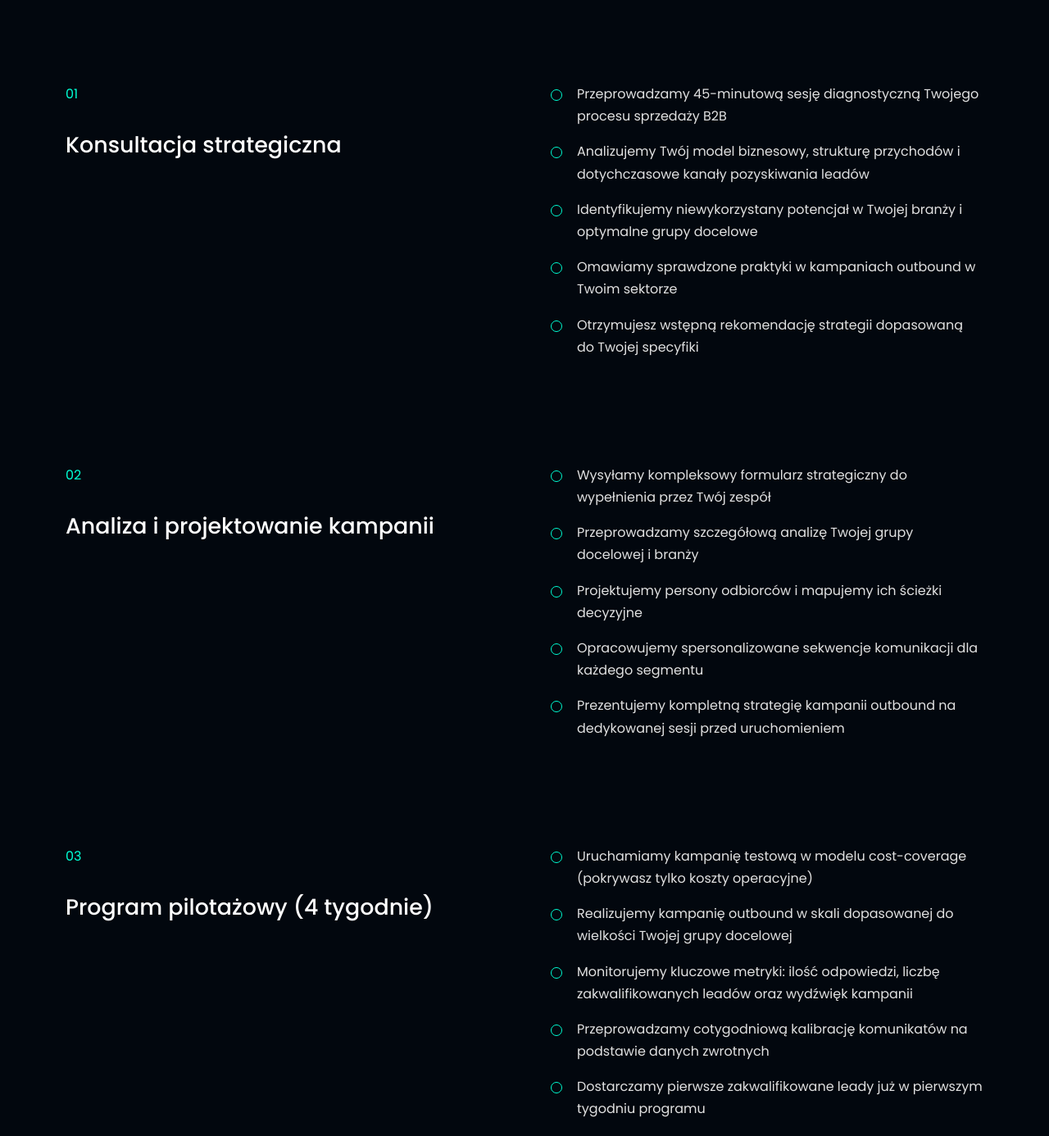
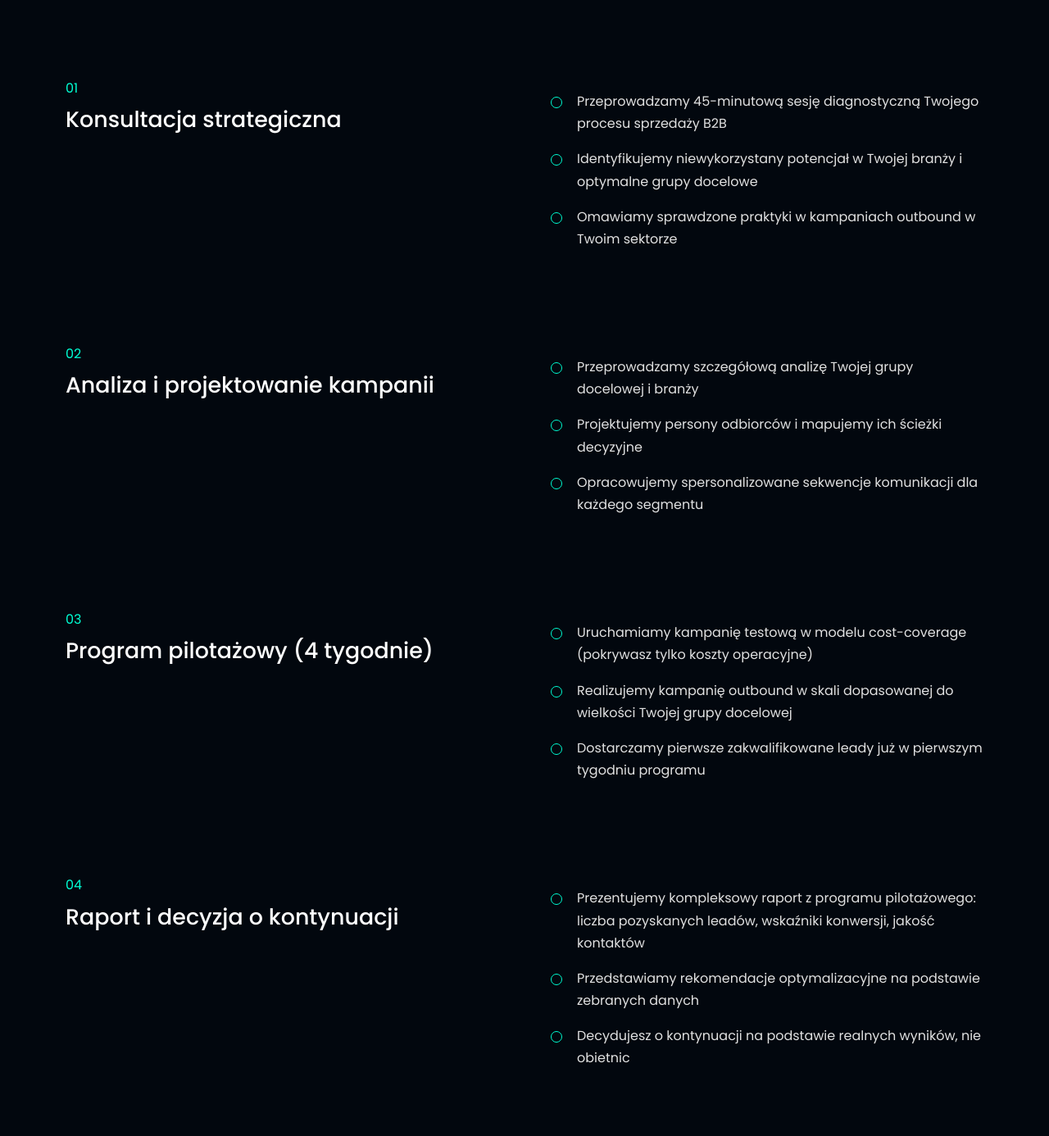
Before and after one commit to roszczypalam/uneedev-website, an Eleventy site: page src/index.njk in a window 1280 px wide. Shown: the part 1943-3329 px from the top of the page at 82% size. Built offline with nearby package versions, Linux system fonts and the light colour scheme; Eleventy itself is replaced by a stand-in of ours; files that its build step writes are made by us from their sources; what eleventy-plugin-code-style-hooks, node-html-parser would draw is missing.

```diff
--- a/src/assets/sass/base/colors.scss
+++ b/src/assets/sass/base/colors.scss
@@ -12,7 +12,7 @@
     --color-text: #4a627e;
     --color-border: #63768587;
 }
-
+/*
 @media (prefers-color-scheme:dark) {
     :root {
     --color-dark-1: #fdfdfd;
@@ -29,7 +29,7 @@
       filter: grayscale(100%) invert(0.95) brightness(300%) contrast(154%)
     }
 }
-
+*/
   .bg-light-1 {
     background-color: var(--color-light-1)
   }
--- a/src/includes/sections/offer.njk
+++ b/src/includes/sections/offer.njk
@@ -2,12 +2,12 @@
   <div class="container">
       <div class="row g-5">
       <div class="col-md-6">
-        <h2 class="h1 mt-3 color-light split-chars">
+        <h2 class="xl mt-3 color-light split-chars">
           Proces współpracy
         </h2>
       </div>
       <div class="col-md-6">
-        <p class="color-light split-chars">
+        <p class="color-light medium split-chars">
          Wierzymy w partnerstwo oparte na wynikach - <b>zacznij od programu pilotażowego bez ryzyka finansowego</b>
         </p>
       </div>
@@ -16,8 +16,8 @@
     <div class="offer-card">
     <div class="row g-5">
       <div class="col-md-6">
-        <p class="fade-in color-accent-1">01</p>
-        <h3 class="h2 color-light split-chars">
+        <p class="my-0 fade-in color-accent-1">01</p>
+        <h3 class="mt-2 h2 color-light split-chars">
           Konsultacja strategiczna
         </h3>
       </div>
@@ -27,16 +27,10 @@
             Przeprowadzamy 45-minutową sesję diagnostyczną Twojego procesu sprzedaży B2B
           </li>
           <li class="color-gray fade-in">
-            Analizujemy Twój model biznesowy, strukturę przychodów i dotychczasowe kanały pozyskiwania leadów
-          </li>
-          <li class="color-gray fade-in">
             Identyfikujemy niewykorzystany potencjał w Twojej branży i optymalne grupy docelowe
           </li>
           <li class="color-gray fade-in">
             Omawiamy sprawdzone praktyki w kampaniach outbound w Twoim sektorze
-          </li>
-          <li class="color-gray fade-in">
-            Otrzymujesz wstępną rekomendację strategii dopasowaną do Twojej specyfiki
           </li>
         </ul>
       </div>
@@ -46,16 +40,13 @@
     <div class="offer-card">
     <div class="row g-5">
       <div class="col-md-6">
-        <p class="fade-in color-accent-1">02</p>
-        <h3 class="h2 color-light split-chars">
+        <p class="my-0 fade-in color-accent-1">02</p>
+        <h3 class="mt-2 h2 color-light split-chars">
           Analiza i projektowanie kampanii
         </h3>
       </div>
       <div class="col-md-6">
         <ul class="ud-list">
-          <li class="color-gray fade-in">
-            Wysyłamy kompleksowy formularz strategiczny do wypełnienia przez Twój zespół
-          </li>
           <li class="color-gray fade-in">
             Przeprowadzamy szczegółową analizę Twojej grupy docelowej i branży
           </li>
@@ -65,9 +56,6 @@
           <li class="color-gray fade-in">
             Opracowujemy spersonalizowane sekwencje komunikacji dla każdego segmentu
           </li>
-          <li class="color-gray fade-in">
-            Prezentujemy kompletną strategię kampanii outbound na dedykowanej sesji przed uruchomieniem
-          </li>
         </ul>
       </div>
     </div>
@@ -76,8 +64,8 @@
     <div class="offer-card">
     <div class="row g-5">
       <div class="col-md-6">
-        <p class="fade-in color-accent-1">03</p>
-        <h3 class="h2 color-light split-chars">
+        <p class="my-0 fade-in color-accent-1">03</p>
+        <h3 class="mt-2 h2 color-light split-chars">
           Program pilotażowy (4 tygodnie)
         </h3>
       </div>
@@ -90,12 +78,6 @@
             Realizujemy kampanię outbound w skali dopasowanej do wielkości Twojej grupy docelowej
           </li>
           <li class="color-gray fade-in">
-            Monitorujemy kluczowe metryki: ilość odpowiedzi, liczbę zakwalifikowanych leadów oraz wydźwięk kampanii
-          </li>
-          <li class="color-gray fade-in">
-            Przeprowadzamy cotygodniową kalibrację komunikatów na podstawie danych zwrotnych
-          </li>
-          <li class="color-gray fade-in">
             Dostarczamy pierwsze zakwalifikowane leady już w pierwszym tygodniu programu
           </li>
         </ul>
@@ -106,8 +88,8 @@
     <div class="offer-card">
     <div class="row g-5">
       <div class="col-md-6">
-        <p class="fade-in color-accent-1">04</p>
-        <h3 class="h2 color-light split-chars">
+        <p class="my-0 fade-in color-accent-1">04</p>
+        <h3 class="mt-2 h2 color-light split-chars">
           Raport i decyzja o kontynuacji
         </h3>
       </div>
@@ -118,9 +100,6 @@
           </li>
           <li class="color-gray fade-in">
 Przedstawiamy rekomendacje optymalizacyjne na podstawie zebranych danych
-          </li>
-          <li class="color-gray fade-in">
-            Omawiamy warunki długoterminowej współpracy przy zachowaniu pełnej transparentności cenowej
           </li>
           <li class="color-gray fade-in">
             Decydujesz o kontynuacji na podstawie realnych wyników, nie obietnic
```
